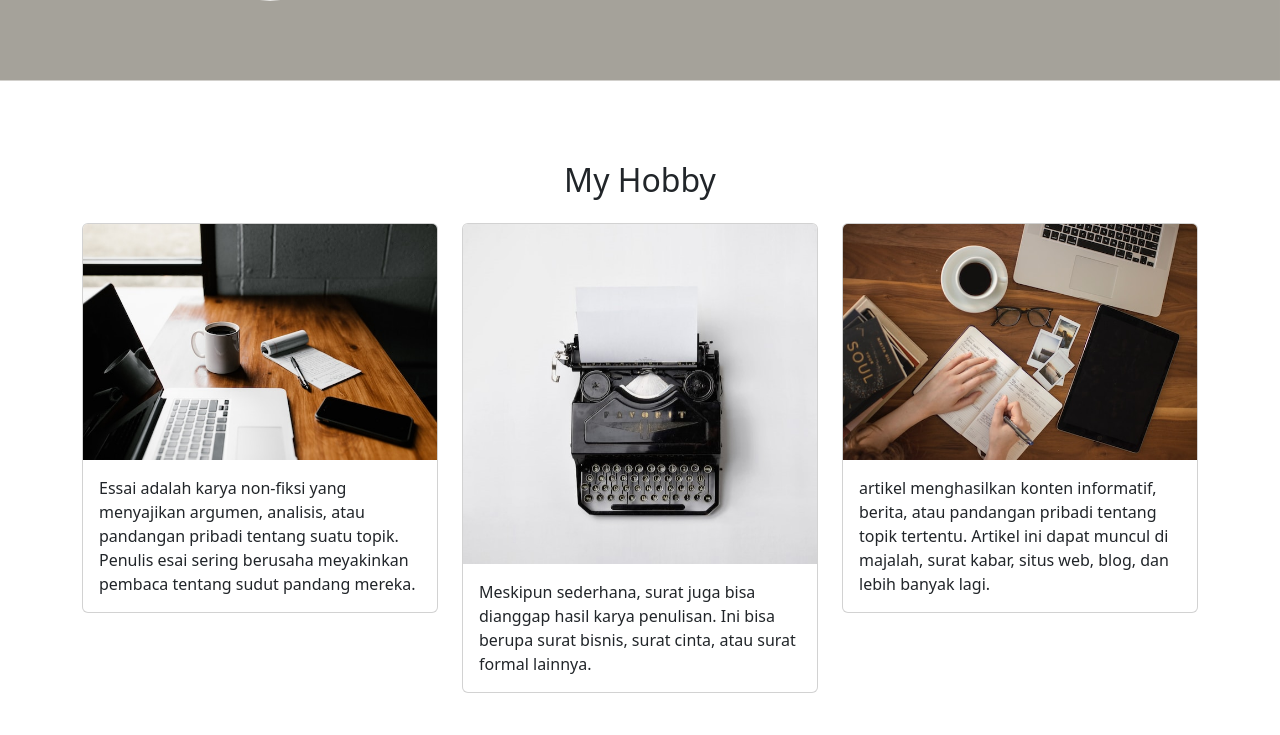
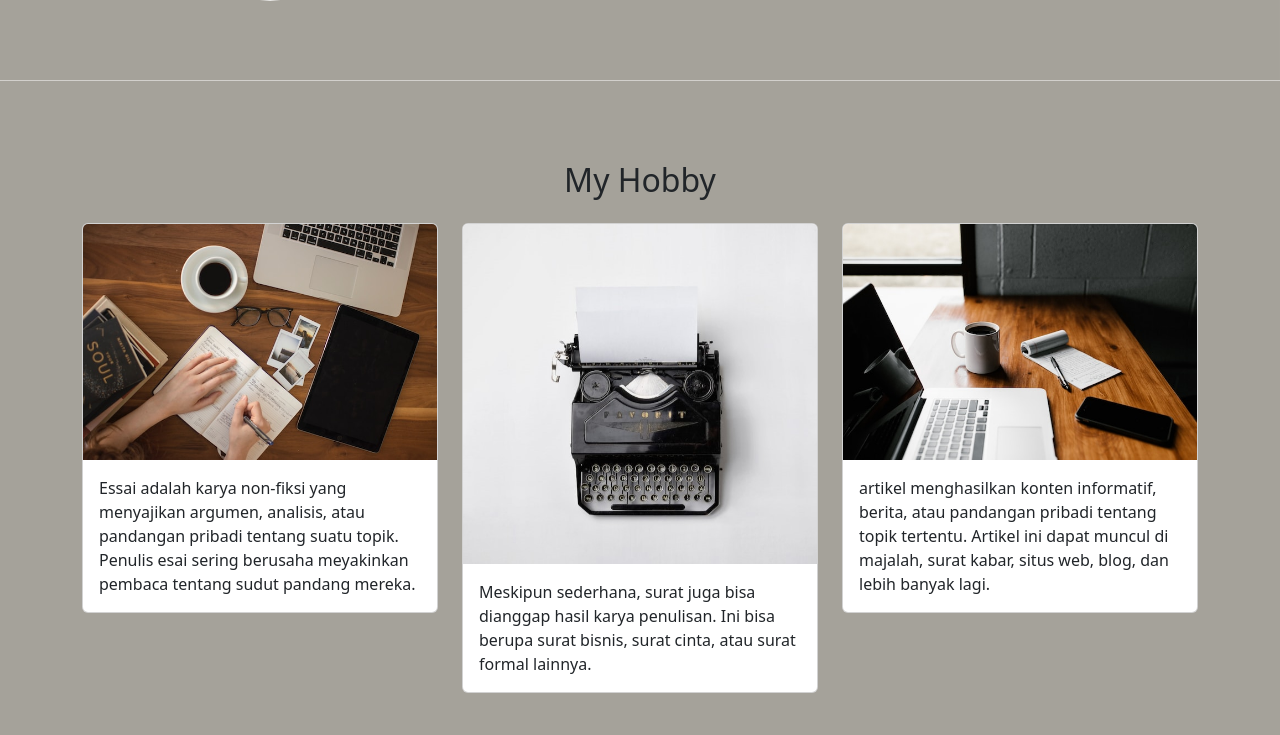
Before and after one commit to aanisyanz/aanisyanz.github.io, a plain HTML site: page Index.html in a window 1280 px wide. Shown: the part 1158-1893 px from the top of the page. Drawn offline with nearby package versions, Linux system fonts and the light colour scheme.

Commit message:
first commit

```diff
--- a/Index.html
+++ b/Index.html
@@ -99,7 +99,7 @@
         <div class="row">
           <div class="col-md-4 mb-3">
             <div class="card">
-              <img src="img/project/andrew-neel-cckf4TsHAuw-unsplash.jpg" class="card-img-top" alt="..." />
+              <img src="img/project/thought-catalog-505eectW54k-unsplash (1).jpg" class="card-img-top" alt="..." />
               <div class="card-body">
                 <p class="card-text">Essai adalah karya non-fiksi yang menyajikan argumen, analisis, atau pandangan pribadi tentang suatu topik. Penulis esai sering berusaha meyakinkan pembaca tentang sudut pandang mereka.</p>
               </div>
@@ -115,7 +115,7 @@
           </div>
           <div class="col-md-4 mb-3">
             <div class="card">
-              <img src="img/project/thought-catalog-505eectW54k-unsplash (1).jpg" class="card-img-top" alt="..." />
+              <img src="img/project/andrew-neel-cckf4TsHAuw-unsplash.jpg" class="card-img-top" alt="..." />
               <div class="card-body">
                 <p class="card-text">artikel menghasilkan konten informatif, berita, atau pandangan pribadi tentang topik tertentu. Artikel ini dapat muncul di majalah, surat kabar, situs web, blog, dan lebih banyak lagi.</p>
               </div>
--- a/style.css
+++ b/style.css
@@ -3,7 +3,7 @@
   background-color: #a5a29a;
 }
 
-#Projects {
+#hobby {
   background-color: #a5a29a;
 }
 
```
